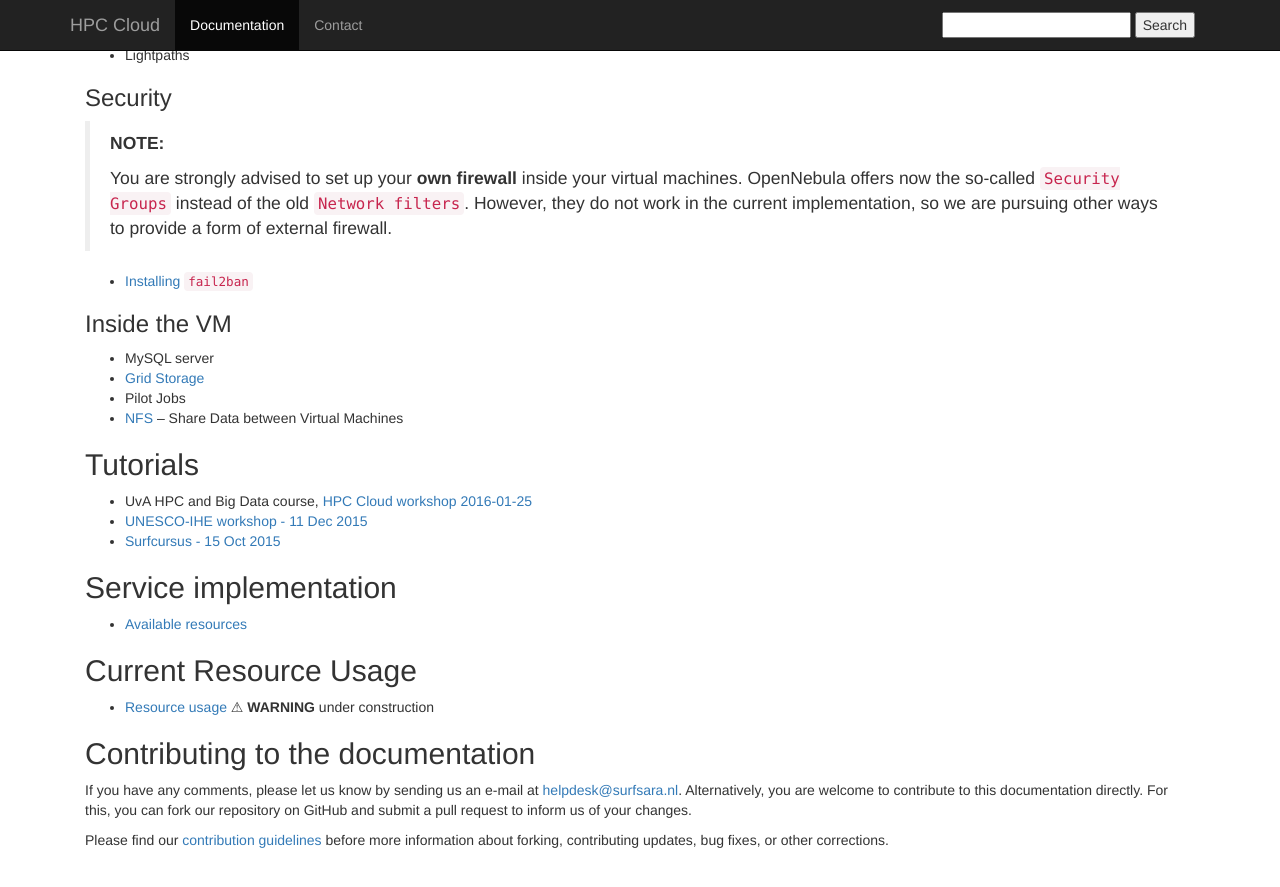
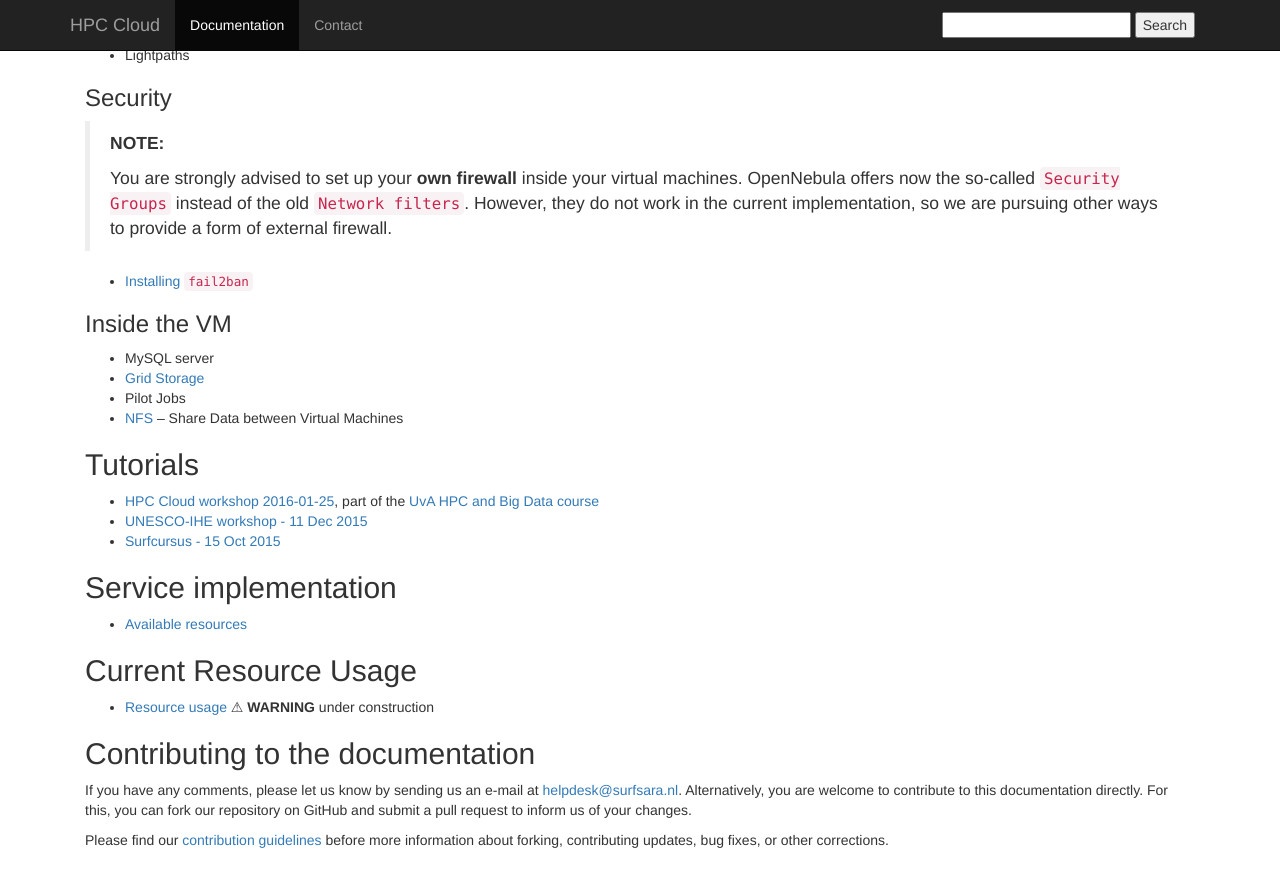
Before and after one commit to sara-nl/clouddocs, a Jekyll site: the page built from index.markdown, in a window 1280 px wide and 900 px high, scrolled down 1130 px. Shown: the top 887 px of the window. Built offline with Jekyll 4.4.1, drawn with Linux system fonts in a browser that asks for light colours; nearby versions of some CDN libraries.

Commit message:
Update index.markdown

```diff
--- a/index.markdown
+++ b/index.markdown
@@ -66,7 +66,7 @@ layout: default
 * [NFS](NFS) &ndash; Share Data between Virtual Machines
 
 ## Tutorials
-* UvA HPC and Big Data course, [HPC Cloud workshop 2016-01-25](UvAworkshop-2016-01-25/UvAworkshop-2016-01-25)
+* [HPC Cloud workshop 2016-01-25](UvAworkshop-2016-01-25/UvAworkshop-2016-01-25), part of the [UvA HPC and Big Data course](http://hpc.uva.nl)
 * [UNESCO-IHE workshop - 11 Dec 2015](wshop-uihe-2015-12-11)
 * [Surfcursus - 15 Oct 2015](surfcursus-2015-Oct-15)
 
```
